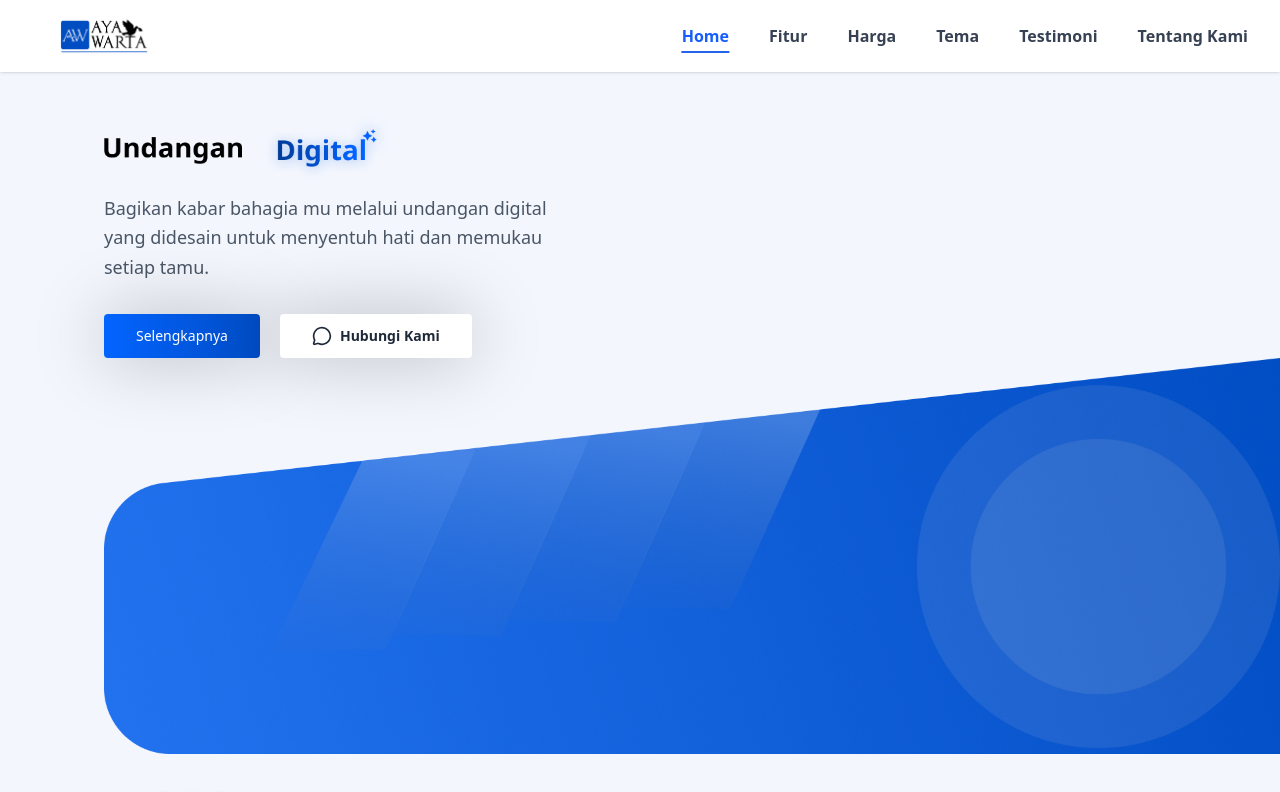
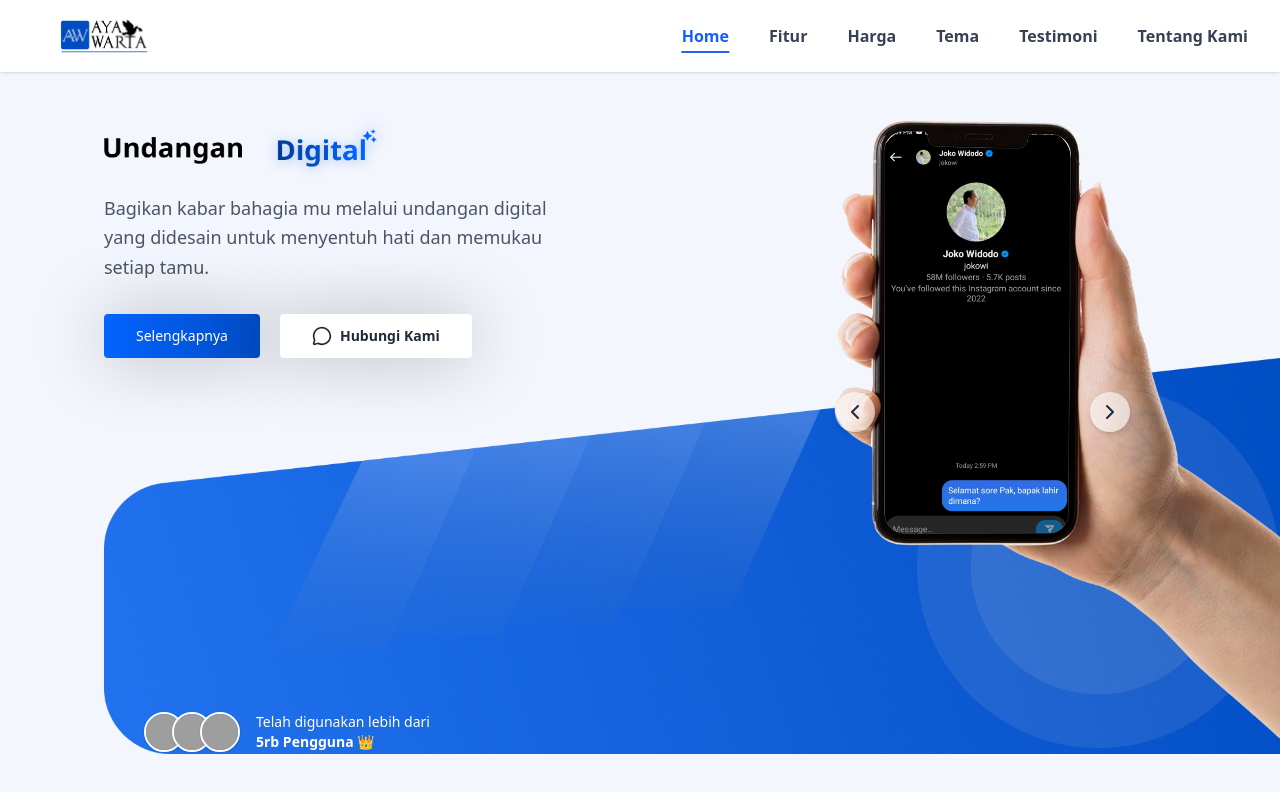
Before and after one commit to yoga220802/ayawarta, a Next.js app: page / in a window 1280 px wide. Shown: the top 792 px of the page. Built offline with nearby package versions, Linux system fonts and the light colour scheme; grey boxes are pictures that could not be loaded.

Commit message:
fix: responsive mobile

```diff
--- a/src/app/components/landing/homeSection.tsx
+++ b/src/app/components/landing/homeSection.tsx
@@ -71,9 +71,9 @@ const HeroSection: React.FC = () => {
   return (
     <section
       id="home"
-      className="w-full h-screen bg-[#F3F6FD] overflow-hidden relative"
+      className="w-full h-[calc(100vh-80px)] bg-[#F3F6FD] overflow-hidden relative"
     >
-      <div className=" w-full h-full flex flex-col lg:pt-10 lg:pl-10">
+      <div className=" w-full h-full flex flex-col pt-8 lg:pt-10 lg:pl-10">
         {/* Main Content Container - Flexbox for alignment */}
         <div className="relative z-10 container mx-auto px-4 sm:px-8 lg:px-16">
           <div className="w-full lg:w-1/2">
@@ -86,7 +86,7 @@ const HeroSection: React.FC = () => {
             >
               {/* Title with Images */}
               <motion.h1
-                className="flex items-end justify-center md:justify-start mb-4"
+                className="flex items-end justify-center lg:justify-start mb-4"
                 variants={itemVariants}
               >
                 <div className="h-[35px] sm:h-[45px] md:h-[55px] aspect-[2.5/1] relative">
@@ -155,19 +155,21 @@ const HeroSection: React.FC = () => {
           animate={{ x: 0, opacity: 1 }}
           transition={{ duration: 1, ease: "easeOut" }}
         >
-          <div className="absolute inset-0 -z-0">
+          <div className="relative">
+            <div className="absolute left-0 right-0 bottom-0 -z-0">
               <Image
                 src={ASSETS.bgBlue}
                 alt="Background Biru"
                 fill
-              className="object-contain object-right !h-auto sm:pl-8 lg:pl-16 -z-0"
+                className="object-cover object-right w-auto !h-[400px] lg:!h-auto  lg:pl-16 -z-0"
                 onError={(e) =>
                   (e.currentTarget.src =
                     "https://placehold.co/1200x520/F3F6FD/333?text=BG")
                 }
               />
             </div>
-          <div className="sm:px-8 lg:px-16 flex h-full z-10 relative">
+          </div>
+          <div className="sm:px-8 lg:px-16 flex h-4/5 lg:h-full z-10 relative">
             {/* User testimonial at bottom */}
             <div className="flex items-end gap-3 sm:gap-4 pl-10 pb-10">
               <div className="flex -space-x-2 sm:-space-x-3">
@@ -194,6 +196,71 @@ const HeroSection: React.FC = () => {
           </div>
         </motion.div>
       </div>
+
+      <motion.div
+        className="absolute top-0 right-0 h-full w-[280px] sm:w-[350px] md:w-[400px] lg:w-[450px] hidden lg:flex items-center pointer-events-none"
+        initial={{ x: 200, opacity: 0 }}
+        animate={{ x: 0, opacity: 1 }}
+        transition={{ duration: 0.8, delay: 0.3, ease: "easeOut" }}
+      >
+        <div className=" w-full h-[750px]">
+          {/* Hand holding phone image */}
+          <div className="absolute inset-0 z-20">
+            <Image
+              src={ASSETS.handPhone}
+              alt="Hand holding phone"
+              fill
+              className="object-contain"
+              onError={(e) =>
+                (e.currentTarget.src =
+                  "https://placehold.co/450x750/F3F6FD/333?text=Phone")
+              }
+            />
+          </div>
+
+          {/* Phone screen with slider */}
+          <div className="absolute w-[190px] h-[409px] top-1/2 left-[50%] -translate-x-[91.5%] -translate-y-[74%] rounded-[30px] overflow-hidden bg-gray-200 shadow-inner z-10 pointer-events-auto">
+            <AnimatePresence initial={false}>
+              <motion.div
+                key={currentSlide}
+                className="absolute inset-0 rounded-[30px] overflow-hidden"
+                initial={{ opacity: 0, x: "100%" }}
+                animate={{ opacity: 1, x: 0 }}
+                exit={{ opacity: 0, x: "-100%" }}
+                transition={{ duration: 0.6, ease: "easeInOut" }}
+              >
+                <Image
+                  src={ASSETS.sliderImages[currentSlide]}
+                  alt={`Contoh Desain ${currentSlide + 1}`}
+                  fill
+                  className="object-cover"
+                  onError={(e) =>
+                    (e.currentTarget.src = `https://placehold.co/190x409/CCCCCC/333?text=Slide+${
+                      currentSlide + 1
+                    }`)
+                  }
+                />
+              </motion.div>
+            </AnimatePresence>
+          </div>
+
+          {/* Navigation buttons */}
+          <button
+            onClick={prevSlide}
+            className="absolute left-[5px] top-1/2 -translate-y-[100%] bg-white/60 p-2 rounded-full text-gray-800 hover:bg-white transition-colors shadow-md z-30 pointer-events-auto"
+            aria-label="Previous Slide"
+          >
+            <ChevronLeft size={24} />
+          </button>
+          <button
+            onClick={nextSlide}
+            className="absolute right-[150px] top-1/2 -translate-y-[100%] bg-white/60 p-2 rounded-full text-gray-800 hover:bg-white transition-colors shadow-md z-30 pointer-events-auto"
+            aria-label="Next Slide"
+          >
+            <ChevronRight size={24} />
+          </button>
+        </div>
+      </motion.div>
     </section>
   );
 };
```
Also changed, not shown: src/app/components/landing/other.txt (deleted). Lines whose indentation alone changed are shown as unchanged.
